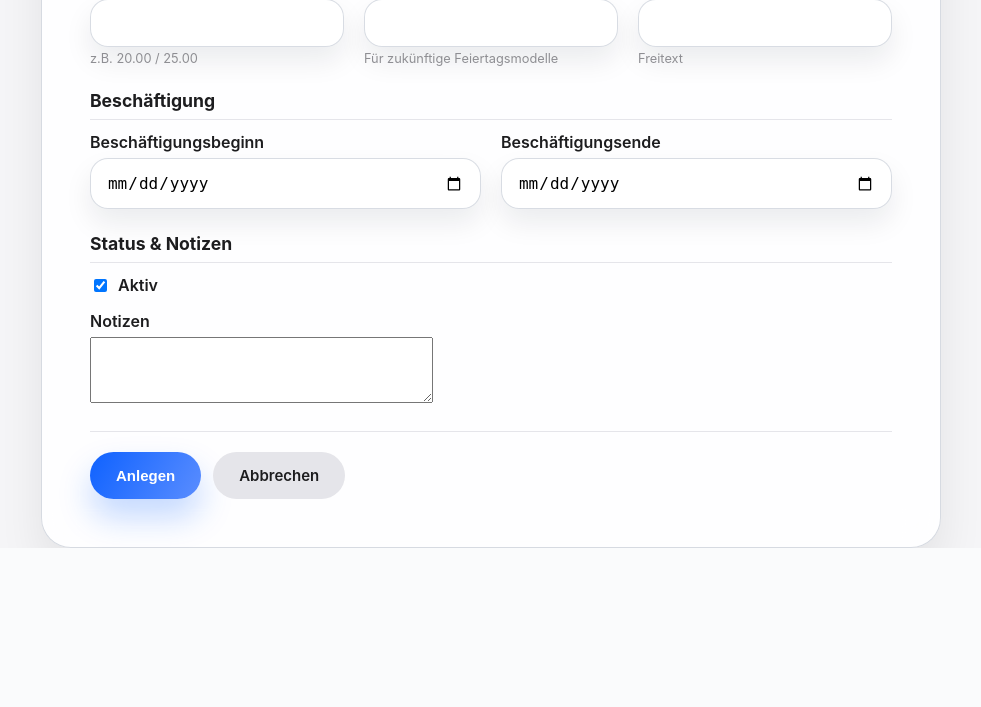
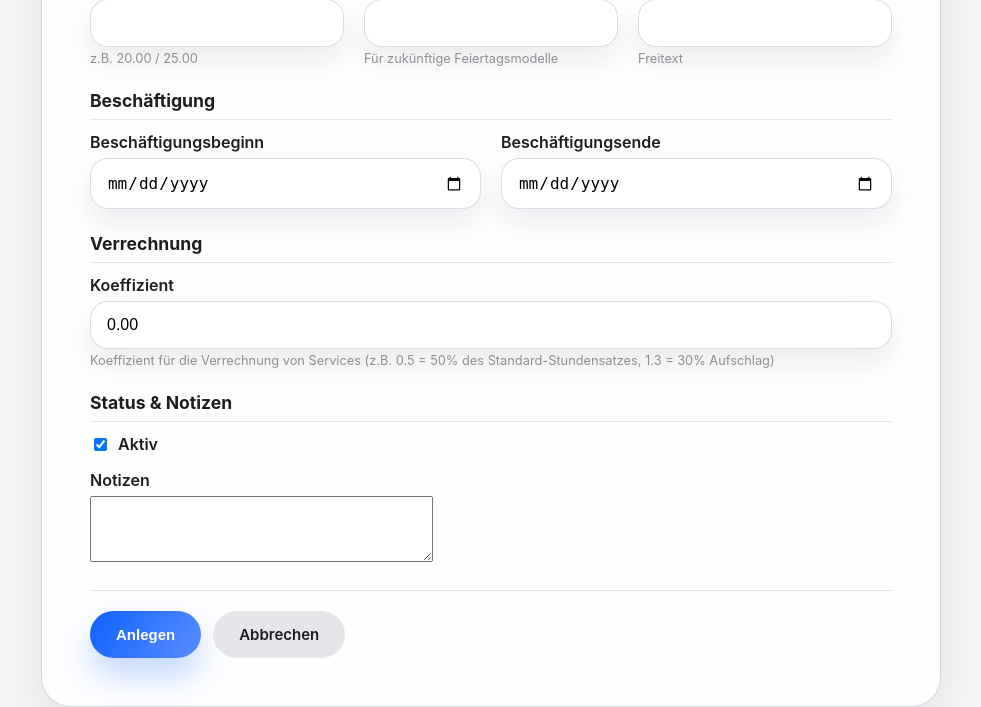
Before and after one commit to AlexandraAdea/AdeaTools, a Django app: page /zeit/mitarbeitende/neu/ in a window 1280 px wide. Shown: the part 886-1593 px from the top of the page, without its empty margins (149-1130 px from the left). Before the commit the page ends 1434 px from the top, so only its background shows below. Run offline with Django 5.2, Linux system fonts and the light colour scheme; a user stored in the database is signed in; data comes from the database, SQL or seed files in the repository; parts of the project's set-up code (start-up, migrations or seed data) failed here and were passed over.

Commit message:
Fix: Verrechnungskoeffizient (stundensatz) wieder im Formular hinzugefÃ¼gt - Feld wurde versehentlich entfernt - Jetzt wieder verfÃ¼gbar fÃ¼r Mitarbeiter-Formular - Wichtig fÃ¼r individuelle Verrechnungskoeffizienten (z.B. 0.5 fÃ¼r Eugen)

```diff
--- a/adeazeit/forms.py
+++ b/adeazeit/forms.py
@@ -28,7 +28,8 @@ class EmployeeInternalForm(forms.ModelForm):
             # Legacy-Felder aus Form entfernt (nur in Admin verfügbar)
             # "eintrittsdatum",
             # "austrittsdatum",
-            # Finanzen - stundensatz entfernt (nur in Admin verfügbar)
+            # Finanzen
+            "stundensatz",
             # Status & Notizen
             "aktiv",
             "notes",
@@ -49,7 +50,7 @@ class EmployeeInternalForm(forms.ModelForm):
             # Legacy-Felder aus Form entfernt
             # "eintrittsdatum": forms.DateInput(attrs={"class": "adea-input", "type": "date"}),
             # "austrittsdatum": forms.DateInput(attrs={"class": "adea-input", "type": "date"}),
-            # "stundensatz": forms.NumberInput(attrs={"class": "adea-input", "step": "0.01"}),  # Entfernt, da Feld nicht mehr in fields
+            "stundensatz": forms.NumberInput(attrs={"class": "adea-input", "step": "0.01"}),
             "aktiv": forms.CheckboxInput(attrs={"class": "adea-checkbox"}),
             "notes": forms.Textarea(attrs={"class": "adea-textarea", "rows": 4}),
         }
@@ -61,6 +62,7 @@ class EmployeeInternalForm(forms.ModelForm):
             "vacation_days_per_year": "z.B. 20.00 / 25.00",
             "work_canton": "Für zukünftige Feiertagsmodelle",
             "holiday_model": "Freitext",
+            "stundensatz": "Koeffizient für die Verrechnung von Services (z.B. 0.5 = 50% des Standard-Stundensatzes, 1.3 = 30% Aufschlag)",
         }
 
     def __init__(self, *args, **kwargs):
--- a/adeazeit/templates/adeazeit/employeeinternal_form.html
+++ b/adeazeit/templates/adeazeit/employeeinternal_form.html
@@ -138,6 +138,21 @@
             </div>
         </div>
 
+        <!-- Finanzen -->
+        <div style="margin-bottom: 24px;">
+            <h2 style="margin-bottom: 12px; font-size: 1.1em; color: #1d1d1f; border-bottom: 1px solid #e5e5ea; padding-bottom: 8px;">Verrechnung</h2>
+            <div>
+                <label for="{{ form.stundensatz.id_for_label }}" style="display:block; font-weight:600; margin-bottom:6px;">{{ form.stundensatz.label }}</label>
+                {{ form.stundensatz }}
+                {% if form.stundensatz.errors %}
+                <div style="color:#ff5f57; margin-top:4px; font-size:12px;">{{ form.stundensatz.errors|striptags }}</div>
+                {% endif %}
+                {% if form.stundensatz.help_text %}
+                <small style="color:#8e8e93; font-size:0.8em; display:block; margin-top:4px;">{{ form.stundensatz.help_text }}</small>
+                {% endif %}
+            </div>
+        </div>
+
         <!-- Status & Notizen -->
         <div style="margin-bottom: 24px;">
             <h2 style="margin-bottom: 12px; font-size: 1.1em; color: #1d1d1f; border-bottom: 1px solid #e5e5ea; padding-bottom: 8px;">Status & Notizen</h2>
```
